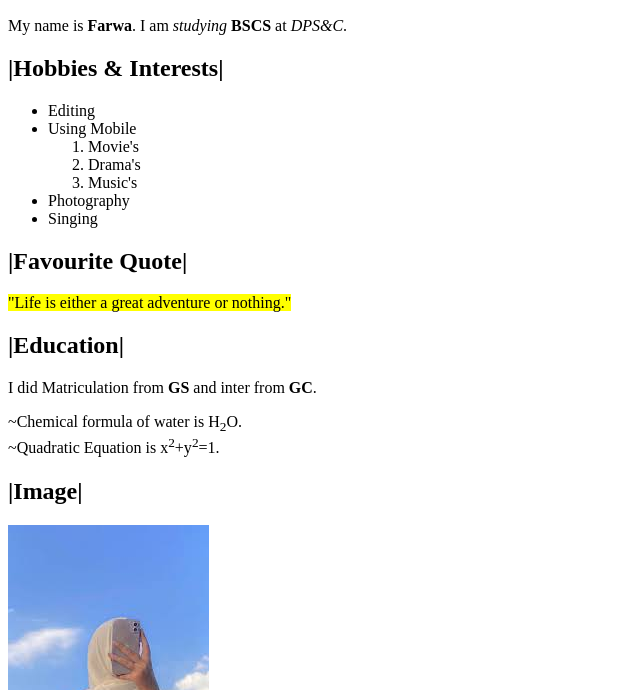
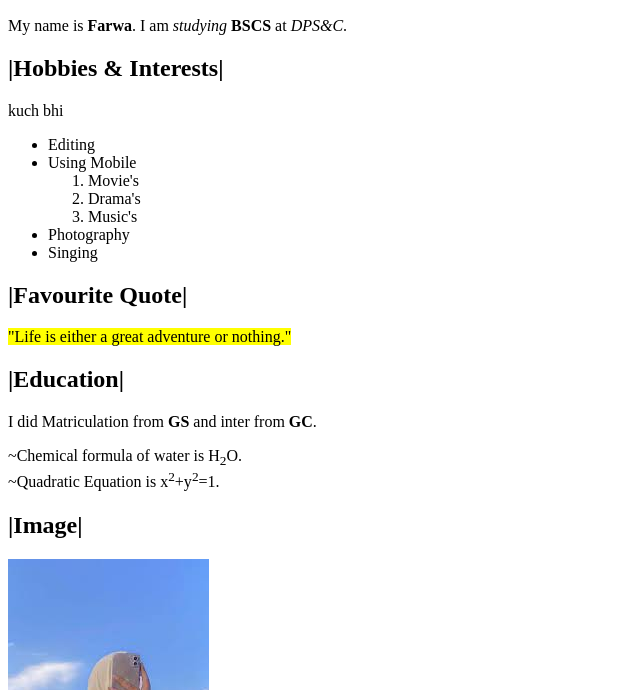
Before and after one commit to Farwa-Shahzad/Lists-in-HTML, a plain HTML site: page index.html in a window 1280 px wide. Shown: the part 110-800 px from the top of the page, without its empty margins (0-640 px from the left). Drawn offline with Linux system fonts and the light colour scheme.

Commit message:
First Commit

```diff
--- a/index.html
+++ b/index.html
@@ -13,6 +13,7 @@
     My name is <b>Farwa</b>. I am <i>studying</i> <strong>BSCS</strong> at <em>DPS&C</em>.
 
     <h2>|Hobbies & Interests|</h2>
+    <p>kuch bhi</p>
     <ul>
         <li>Editing</li>
         <li>Using Mobile</li>
```
